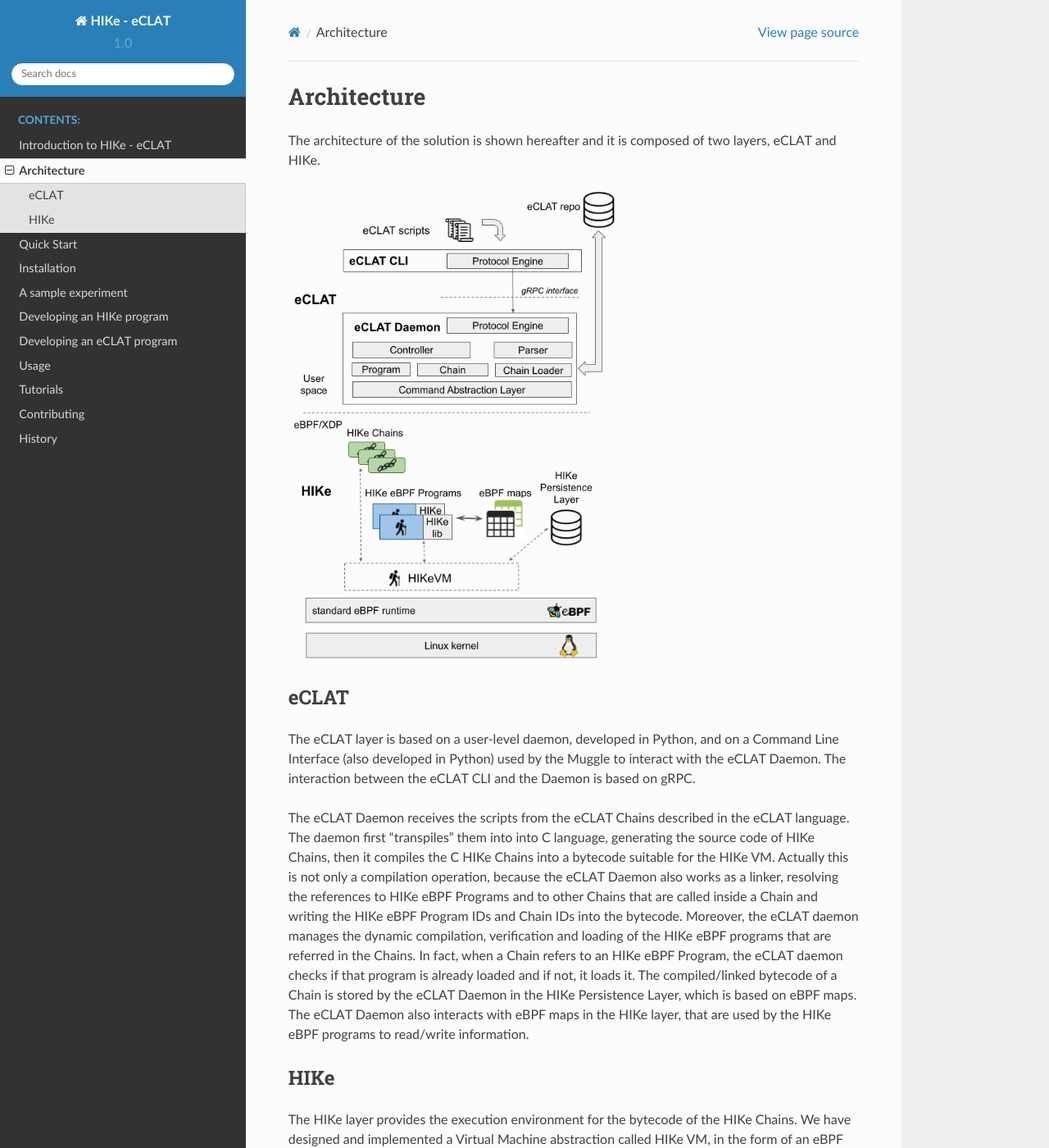
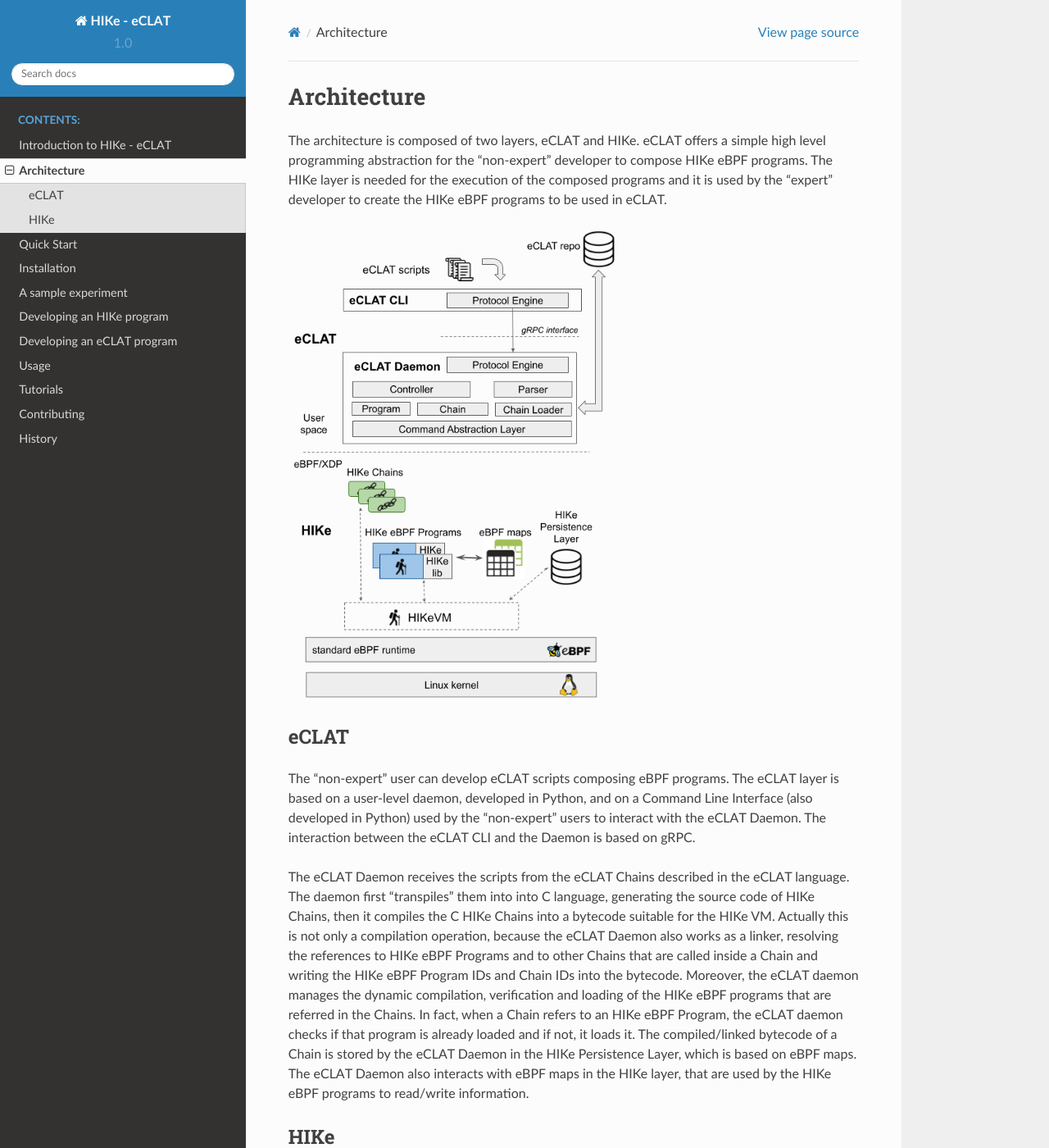
Before and after one commit to hike-eclat/docs, a Sphinx documentation site: the page built from docs/architecture.rst, in a window 1280 px wide and 1400 px high. Shown: the whole window at 82% size. Built offline with Sphinx 7.4.7 and the Read the Docs theme 2.0.0, drawn with Linux system fonts in a browser that asks for light colours; pages that are not in the unit, such as notebooks, are missing from menus.

Commit message:
Update architecture.rst

```diff
--- a/docs/architecture.rst
+++ b/docs/architecture.rst
@@ -1,7 +1,7 @@
 Architecture
 ============
 
-The architecture of the solution is shown hereafter and it is composed of two layers, eCLAT and HIKe.
+The architecture is composed of two layers, eCLAT and HIKe. eCLAT offers a simple high level programming abstraction for the "non-expert" developer to compose HIKe eBPF programs. The HIKe layer is needed for the execution of the composed programs and it is used by the "expert" developer to create the HIKe eBPF programs to be used in eCLAT.
 
 .. https://docs.google.com/drawings/d/1d0Vv5Qungtvin65DelNX1pEuZkuDpRUqJDezE621w8w
 
@@ -10,7 +10,7 @@ The architecture of the solution is shown hereafter and it is composed of two la
 
 eCLAT
 ----
-The eCLAT layer is based on a user-level daemon, developed in Python, and on a Command Line Interface (also developed in Python) used by the Muggle to interact with the eCLAT Daemon. The interaction between the eCLAT CLI and the Daemon is based on gRPC.
+The "non-expert" user can develop eCLAT scripts composing eBPF programs. The eCLAT layer is based on a user-level daemon, developed in Python, and on a Command Line Interface (also developed in Python) used by the "non-expert" users to interact with the eCLAT Daemon. The interaction between the eCLAT CLI and the Daemon is based on gRPC.
 
 The eCLAT Daemon receives the scripts from the eCLAT Chains described in the eCLAT language. The daemon first "transpiles" them into into C language, generating the source code of HIKe Chains, then it compiles the C HIKe Chains into a bytecode suitable for the HIKe VM. Actually this is not only a compilation operation, because the eCLAT Daemon also works as a linker, resolving the references to HIKe eBPF Programs and to other Chains that are called inside a Chain and writing the HIKe eBPF Program IDs and Chain IDs into the bytecode. Moreover, the eCLAT daemon manages the dynamic compilation, verification and loading of the HIKe eBPF programs that are referred in the Chains. In fact, when a Chain refers to an HIKe eBPF Program, the eCLAT daemon checks if that program is already loaded and if not, it loads it. The compiled/linked bytecode of a Chain is stored by the eCLAT Daemon in the HIKe Persistence Layer, which is based on eBPF maps. The eCLAT Daemon also interacts with eBPF maps in the HIKe layer, that are used by the HIKe eBPF programs to read/write information.
 
```
